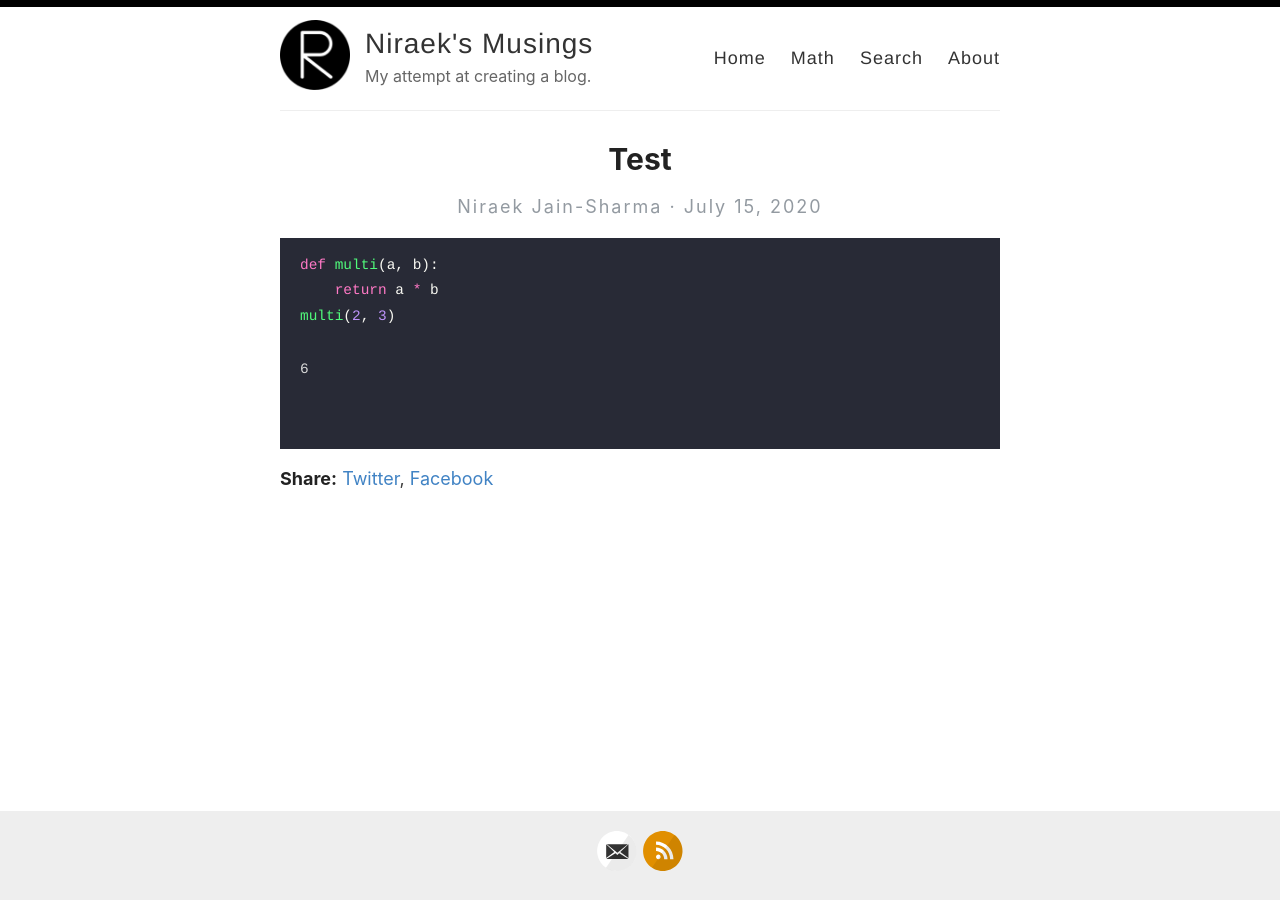
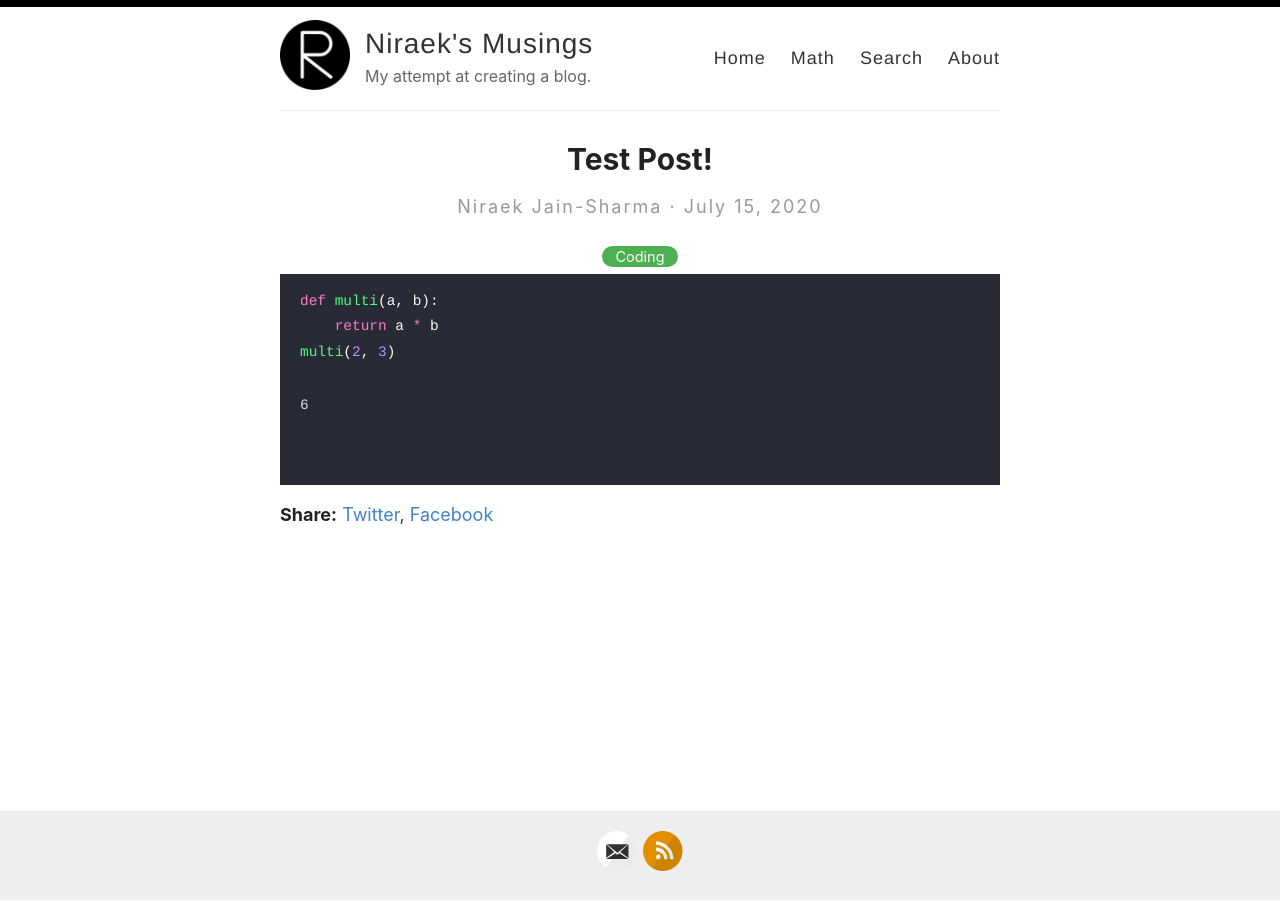
Before and after one commit to niraekjs/niraek.github.io, a Jekyll site: the page built from _posts/2020-07-15-Test.md, in a window 1280 px wide. Built offline with Jekyll 4.4.1, drawn with Linux system fonts in a browser that asks for light colours; our own code applies the rules of GitHub Pages for plain Markdown files.

Commit message:
Update 2020-07-15-Test.md

````diff
--- a/_posts/2020-07-15-Test.md
+++ b/_posts/2020-07-15-Test.md
@@ -1,4 +1,8 @@
-
+---
+layout: post
+title: Test Post!
+categories: [Coding]
+---
 
 ```python
 def multi(a, b):
````
